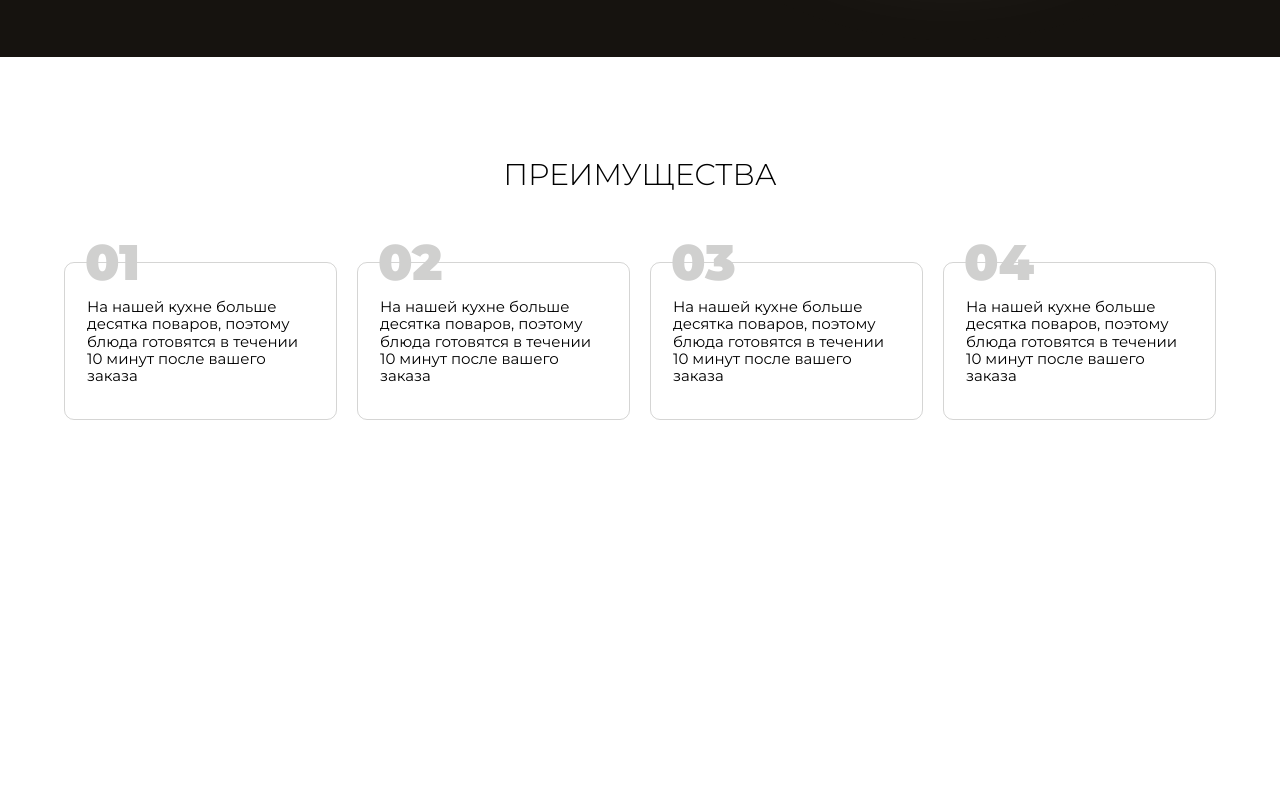
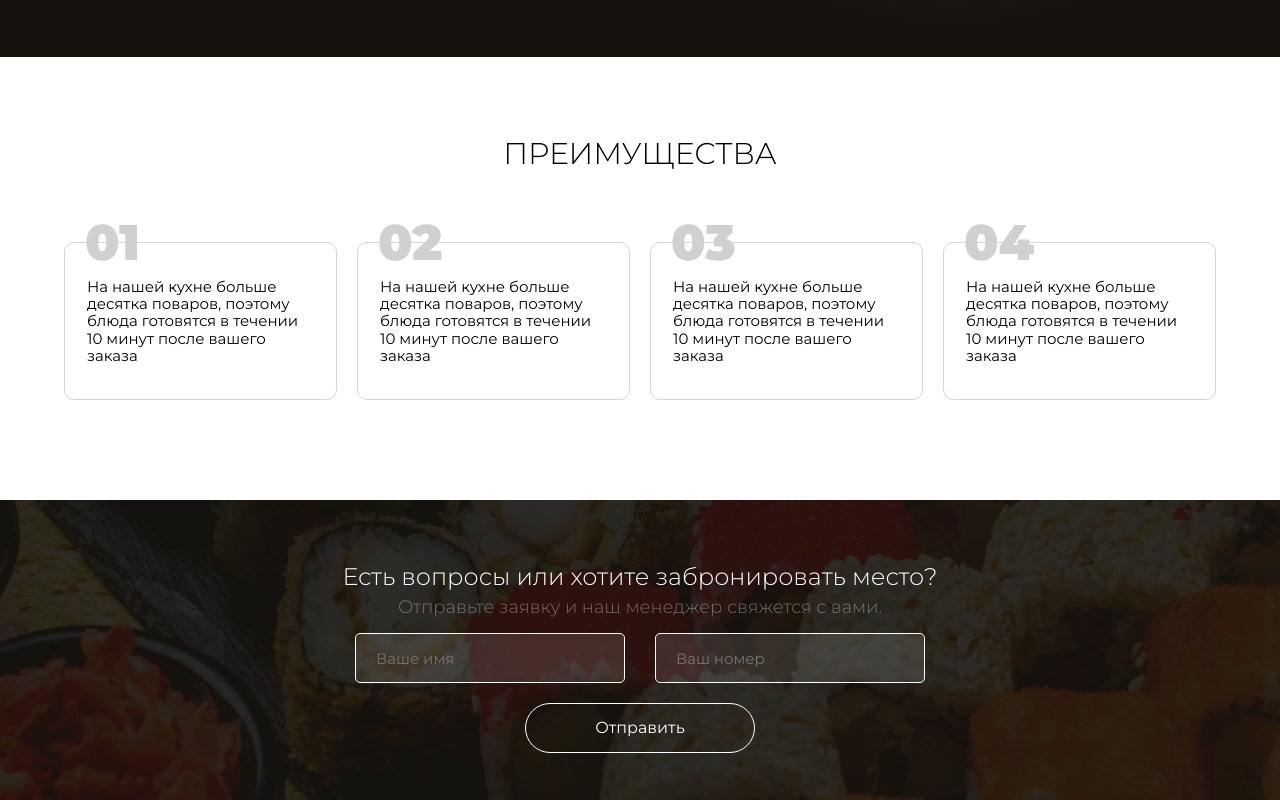
Before and after one commit to kawasakime/practic-landing, a React (Create React App) app: page / in a window 1280 px wide. Shown: the part 2477-3277 px from the top of the page. Before the commit the page ends 2997 px from the top, so only its background shows below. Built offline with nearby package versions, Linux system fonts and the light colour scheme.

Commit message:
created form section

```diff
--- a/src/App.tsx
+++ b/src/App.tsx
@@ -8,6 +8,7 @@ import GlobalStyles from "./styles/global";
 import { baseTheme } from "./styles/theme";
 import Services from "./sections/Services";
 import Advantage from "./sections/Advantage";
+import Form from "./sections/Form";
 
 function App() {
   return (
@@ -16,6 +17,7 @@ function App() {
       <AboutUs />
       <Services />
       <Advantage />
+      <Form />
       <GlobalStyles />
     </ThemeProvider>
   );
--- a/src/components/UI/Button.tsx
+++ b/src/components/UI/Button.tsx
@@ -4,10 +4,10 @@ import * as C from "../../styles/components";
 
 interface ButtonProps {
   children: React.ReactNode;
-  primary: boolean
+  primary: boolean;
 }
 
-const Button: React.FC<ButtonProps> = ({primary, children }) => {
+const Button: React.FC<ButtonProps> = ({ primary, children }) => {
   return <C.Button primary={primary}>{children}</C.Button>;
 };
 
--- /dev/null
+++ b/src/components/UI/Input.tsx
@@ -0,0 +1,23 @@
+import React from "react";
+
+import * as C from "../../styles/components";
+
+interface InputProps {
+  placeholder: string;
+  type: string;
+  handler: (e: React.ChangeEvent<HTMLInputElement>) => void;
+  value: string;
+}
+
+const Input: React.FC<InputProps> = ({ placeholder, type, handler, value }) => {
+  return (
+    <C.Input
+      placeholder={placeholder}
+      type={type}
+      value={value}
+      onChange={handler}
+    />
+  );
+};
+
+export default Input;
--- /dev/null
+++ b/src/components/UI/SubmitButton.tsx
@@ -0,0 +1,14 @@
+import React from "react";
+
+import * as C from "../../styles/components";
+
+interface SubmitButtonProps {
+  primary: boolean;
+  children: React.ReactNode;
+}
+
+const SubmitButton: React.FC<SubmitButtonProps> = ({ children, primary }) => {
+  return <C.SubmitButton primary={primary}>{children}</C.SubmitButton>;
+};
+
+export default SubmitButton;
--- a/src/configs/config.ts
+++ b/src/configs/config.ts
@@ -78,7 +78,7 @@ export const config = {
       "На нашей кухне больше десятка поваров, поэтому блюда готовятся в течении 10 минут после вашего заказа",
     ],
   },
-  section_5: {
+  form: {
     title: {
       firstLine: "Есть вопросы или хотите забронировать место?",
       secondLine: "Отправьте заявку и наш менеджер свяжется с вами.",
@@ -86,7 +86,7 @@ export const config = {
     inputsText: ["Ваше имя", "Ваш номер"],
     btnText: "Отправить",
   },
-  section_6: [
+  reviews: [
     {
       name: "Семён",
       text: "Lorem ipsum dolor sit amet consectetur adipiscing elit Ut et massa mi. Aliquam in hendrerit urna. Pellentesque sit amet sapien fringilla, mattis ligula consectetur, ultrices mauris.",
--- a/src/sections/Advantage/index.tsx
+++ b/src/sections/Advantage/index.tsx
@@ -12,7 +12,7 @@ const Advantage = () => {
         <C.Title className="title">{config.advantage.title}</C.Title>
         <S.AdvantageItems>
           {config.advantage.items.map((item, i) => (
-            <S.AdvantageItem>
+            <S.AdvantageItem key={i}>
               <h1>0{i+1}</h1>
               <p>{item}</p>
             </S.AdvantageItem>
--- a/src/sections/Advantage/styles.ts
+++ b/src/sections/Advantage/styles.ts
@@ -5,6 +5,7 @@ export const Advantage = styled.div`
 
   .title {
     text-align: center;
+    margin-top: 0;
   }
 `;
 
--- /dev/null
+++ b/src/sections/Form/index.tsx
@@ -0,0 +1,50 @@
+import React from "react";
+import Button from "../../components/UI/Button";
+import Input from "../../components/UI/Input";
+import SubmitButton from "../../components/UI/SubmitButton";
+import { config } from "../../configs/config";
+
+import * as S from "./styles";
+
+const Form = () => {
+  const [nameValue, setNameValue] = React.useState("");
+  const [phoneValue, setPhoneValue] = React.useState("");
+
+  function onChangeName(e: React.ChangeEvent<HTMLInputElement>) {
+    setNameValue(e.target.value);
+  }
+
+  function onChangePhone(e: React.ChangeEvent<HTMLInputElement>) {
+    setPhoneValue(e.target.value);
+  }
+
+  return (
+    <S.Form>
+      <S.Background src="./assets/img/form_bg.png" />
+      <S.Title>
+        {config.form.title.firstLine}
+        <br />
+        <span>{config.form.title.secondLine}</span>
+      </S.Title>
+      <form action="">
+        <S.Inputs>
+          <Input
+            placeholder="Ваше имя"
+            type="text"
+            handler={onChangeName}
+            value={nameValue}
+          />
+          <Input
+            placeholder="Ваш номер"
+            type="text"
+            handler={onChangePhone}
+            value={phoneValue}
+          />
+        </S.Inputs>
+        <SubmitButton primary={false}>{config.form.btnText}</SubmitButton>
+      </form>
+    </S.Form>
+  );
+};
+
+export default Form;
--- /dev/null
+++ b/src/sections/Form/styles.ts
@@ -0,0 +1,47 @@
+import styled from "styled-components";
+
+export const Form = styled.div`
+  position: relative;
+  height: 300px;
+  background: ${({theme}) => theme.colors.primary};
+  display: flex;
+  align-items: center;
+  justify-content: center;
+  flex-direction: column;
+
+  &>* {
+    z-index: 2;
+  }
+
+  form {
+    display: flex;
+    flex-direction: column;
+    align-items: center;
+}
+`;
+
+export const Background = styled.img`
+  position: absolute;
+  height: 100%;
+  width: 100%;
+  z-index: 1;
+  opacity: .1;
+`;
+
+export const Title = styled.h1`
+  text-align: center;
+  font-size: 24px;
+  color: ${({theme}) => theme.colors.secondary};
+  font-weight: ${({theme}) => theme.fontWeight.light};
+  margin-bottom: 15px;
+
+  span {
+    font-size: 18px;
+    color: ${({theme}) => theme.colors.secondary}5d;
+    margin-top: 4px;
+  }
+`
+
+export const Inputs = styled.div`
+  margin-bottom: 20px;
+`
--- a/src/styles/components.ts
+++ b/src/styles/components.ts
@@ -25,12 +25,15 @@ export const Button = styled.a<{ primary: boolean }>`
   text-decoration: none;
   cursor: pointer;
   transition: ${({ theme }) => theme.duration};
+  background: none;
 
   &:hover {
     background: ${(props) => getColor(props.primary)};
     color: ${(props) => getColor(!props.primary)};
   }
 `;
+
+export const SubmitButton = Button.withComponent('button');
 
 export const LinkList = styled.ul<{ margin: string }>`
   display: flex;
@@ -62,3 +65,16 @@ export const Title = styled.h1`
   white-space: pre-line;
   text-transform: uppercase;
 `;
+
+export const Input = styled.input`
+  width: 270px;
+  height: 50px;
+  outline: none;
+  background-color: ${({theme}) => theme.colors.secondary}1d;
+  border-radius: 5px;
+  border: 1px solid ${({theme}) => theme.colors.secondary};
+  color: ${({theme}) => theme.colors.secondary};
+  font-size: 15px;
+  padding: 0 20px;
+  margin: 0 15px;
+`
```
Also changed, not shown: public/assets/img/form_bg.png (added).
